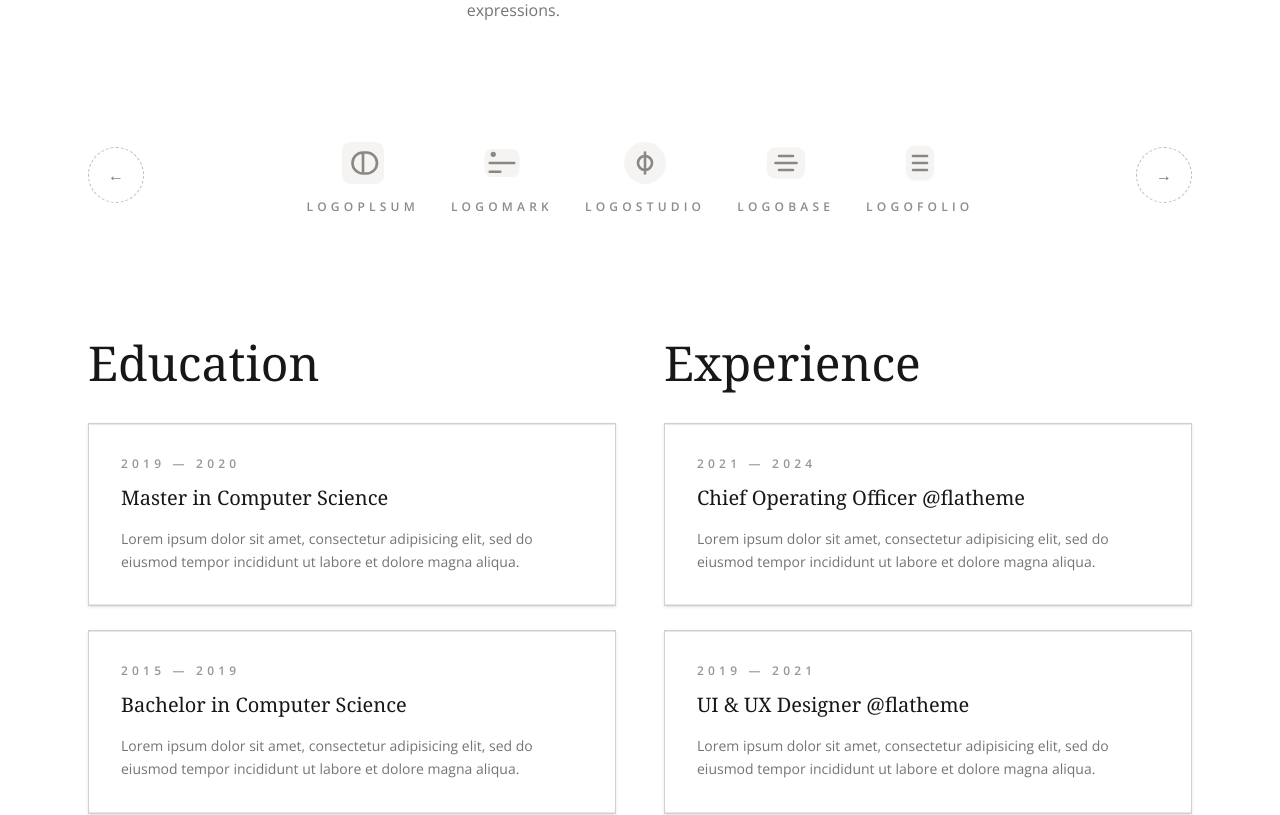
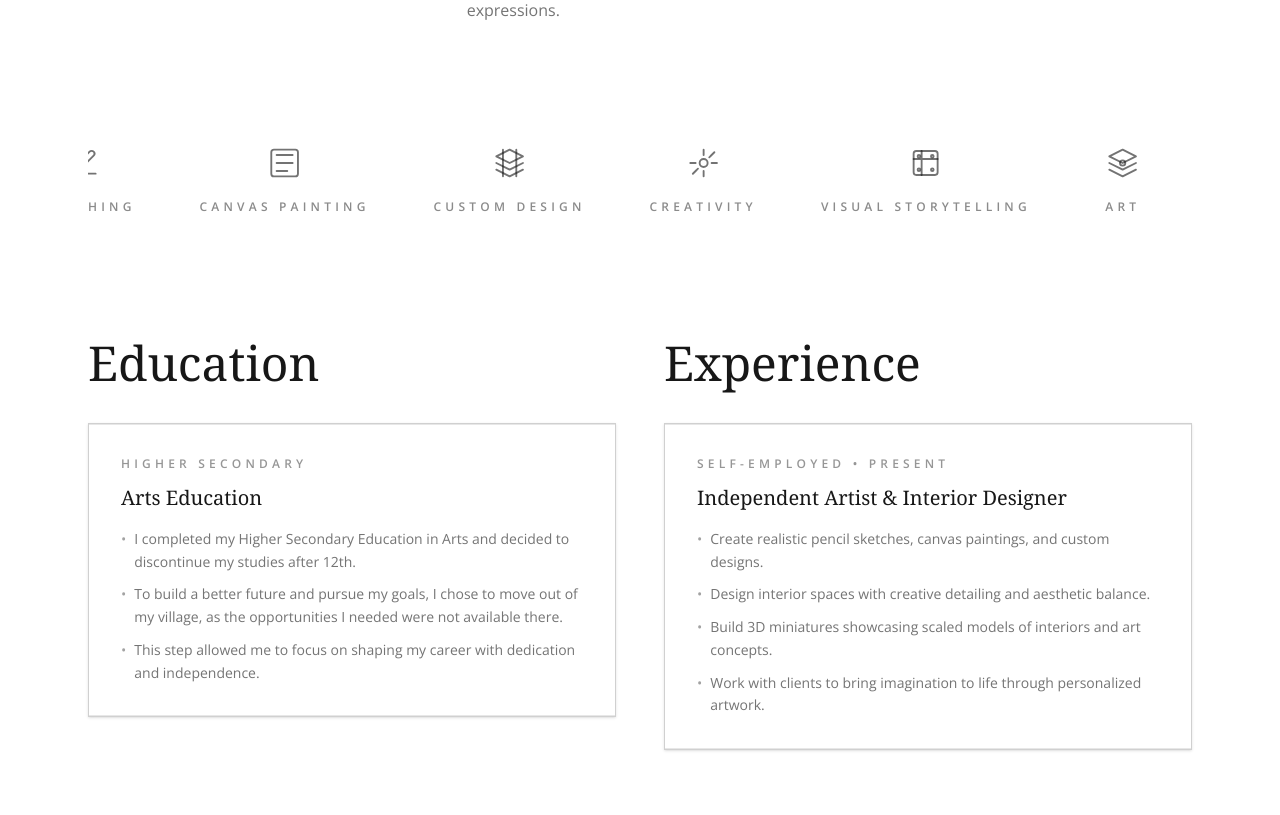
Before and after one commit to dev-stroke/nikita-portfolio, a Next.js app: page / in a window 1280 px wide. Shown: the part 2220-3035 px from the top of the page. Built offline with nearby package versions, Linux system fonts and the light colour scheme.

Commit message:
major updates

```diff
--- a/app/globals.css
+++ b/app/globals.css
@@ -31,3 +31,37 @@ body {
 .font-serif {
   font-family: Georgia, 'Times New Roman', Times, serif;
 }
+
+/* Marquee animation for ClientsStrip */
+.marquee-container {
+  position: relative;
+  width: 100%;
+  overflow: hidden;
+  /* Hide scrollbar */
+  -ms-overflow-style: none; /* IE and Edge */
+  scrollbar-width: none; /* Firefox */
+}
+
+.marquee-container::-webkit-scrollbar {
+  display: none; /* Chrome, Safari, Opera */
+}
+
+.marquee-content {
+  display: flex;
+  align-items: center;
+  animation: marquee 30s linear infinite;
+  width: fit-content;
+}
+
+.marquee-container:hover .marquee-content {
+  animation-play-state: paused;
+}
+
+@keyframes marquee {
+  0% {
+    transform: translateX(0);
+  }
+  100% {
+    transform: translateX(-33.333%);
+  }
+}
--- a/components/ClientsStrip.tsx
+++ b/components/ClientsStrip.tsx
@@ -1,74 +1,92 @@
 'use client';
 
-import { useState } from 'react';
-import Image from 'next/image';
-
-const clients = [
-  { name: 'Logoplsum', logo: '/images/logos/logo-1.svg' },
-  { name: 'Logomark', logo: '/images/logos/logo-2.svg' },
-  { name: 'Logostudio', logo: '/images/logos/logo-3.svg' },
-  { name: 'Logobase', logo: '/images/logos/logo-4.svg' },
-  { name: 'Logofolio', logo: '/images/logos/logo-5.svg' },
-  { name: 'Logoscape', logo: '/images/logos/logo-6.svg' },
+const skills = [
+  {
+    name: 'Art',
+    icon: (
+      <svg viewBox="0 0 24 24" fill="none" stroke="currentColor" strokeWidth="1.4" strokeLinecap="round" strokeLinejoin="round" className="h-8 w-8">
+        <path d="M12 2L2 7l10 5 10-5-10-5z" />
+        <path d="M2 17l10 5 10-5M2 12l10 5 10-5" />
+        <circle cx="12" cy="12" r="2" />
+      </svg>
+    ),
+  },
+  {
+    name: 'Sketching',
+    icon: (
+      <svg viewBox="0 0 24 24" fill="none" stroke="currentColor" strokeWidth="1.4" strokeLinecap="round" strokeLinejoin="round" className="h-8 w-8">
+        <path d="M12 20h9" />
+        <path d="M16.5 3.5a2.121 2.121 0 0 1 3 3L7 19l-4 1 1-4L16.5 3.5z" />
+      </svg>
+    ),
+  },
+  {
+    name: 'Canvas Painting',
+    icon: (
+      <svg viewBox="0 0 24 24" fill="none" stroke="currentColor" strokeWidth="1.4" strokeLinecap="round" strokeLinejoin="round" className="h-8 w-8">
+        <rect x="2" y="2" width="20" height="20" rx="2" />
+        <path d="M6 6h12M6 12h12M6 18h8" />
+      </svg>
+    ),
+  },
+  {
+    name: 'Custom Design',
+    icon: (
+      <svg viewBox="0 0 24 24" fill="none" stroke="currentColor" strokeWidth="1.4" strokeLinecap="round" strokeLinejoin="round" className="h-8 w-8">
+        <path d="M12 2L2 7l10 5 10-5-10-5z" />
+        <path d="M2 17l10 5 10-5M2 12l10 5 10-5" />
+        <path d="M7 2v20M17 2v20" />
+      </svg>
+    ),
+  },
+  {
+    name: 'Creativity',
+    icon: (
+      <svg viewBox="0 0 24 24" fill="none" stroke="currentColor" strokeWidth="1.4" strokeLinecap="round" strokeLinejoin="round" className="h-8 w-8">
+        <path d="M12 2v4M12 18v4M2 12h4M18 12h4" />
+        <circle cx="12" cy="12" r="3" />
+        <path d="M19.07 4.93l-2.83 2.83M6.76 17.24l-2.83 2.83M4.93 19.07l2.83-2.83M17.24 6.76l2.83-2.83" />
+      </svg>
+    ),
+  },
+  {
+    name: 'Visual Storytelling',
+    icon: (
+      <svg viewBox="0 0 24 24" fill="none" stroke="currentColor" strokeWidth="1.4" strokeLinecap="round" strokeLinejoin="round" className="h-8 w-8">
+        <rect x="3" y="3" width="18" height="18" rx="2" />
+        <path d="M3 9h18M9 3v18" />
+        <circle cx="7" cy="7" r="1" />
+        <circle cx="17" cy="7" r="1" />
+        <circle cx="7" cy="17" r="1" />
+        <circle cx="17" cy="17" r="1" />
+      </svg>
+    ),
+  },
 ];
 
 export default function ClientsStrip() {
-  const [startIndex, setStartIndex] = useState(0);
-  const visibleClients = clients.slice(startIndex, startIndex + 5);
-
-  const handlePrev = () => {
-    setStartIndex((prev) => (prev === 0 ? clients.length - 5 : prev - 1));
-  };
-
-  const handleNext = () => {
-    setStartIndex((prev) => (prev >= clients.length - 5 ? 0 : prev + 1));
-  };
+  // Duplicate skills for seamless infinite scroll
+  const duplicatedSkills = [...skills, ...skills, ...skills];
 
   return (
     <section className="bg-background py-12">
       <div className="mx-auto w-full max-w-6xl px-4 sm:px-6">
-        <div className="flex items-center justify-center gap-8 overflow-x-auto md:hidden">
-          {clients.map((client) => (
-            <div key={client.name} className="flex min-w-[90px] flex-col items-center gap-2 text-foreground/50">
-              <div className="relative h-12 w-12">
-                <Image src={client.logo} alt={client.name} fill className="object-contain opacity-80" />
-              </div>
-              <span className="text-[10px] font-semibold uppercase tracking-[0.4em]">
-                {client.name}
-              </span>
+        {/* Mobile & Desktop: Infinite auto-scroll marquee */}
+        <div className="overflow-hidden">
+          <div className="marquee-container group">
+            <div className="marquee-content">
+              {duplicatedSkills.map((skill, index) => (
+                <div key={`${skill.name}-${index}`} className="flex flex-col items-center gap-2 text-foreground/50 flex-shrink-0 px-4 md:px-8">
+                  <div className="flex h-12 w-12 md:h-14 md:w-14 items-center justify-center text-foreground/60 transition-all duration-300 hover:scale-110 hover:text-foreground">
+                    {skill.icon}
+                  </div>
+                  <span className="text-[10px] md:text-xs font-semibold uppercase tracking-[0.4em] md:tracking-[0.35em] whitespace-nowrap">
+                    {skill.name}
+                  </span>
+                </div>
+              ))}
             </div>
-          ))}
-        </div>
-
-        <div className="hidden items-center justify-between md:flex">
-          <button
-            type="button"
-            onClick={handlePrev}
-            aria-label="Previous clients"
-            className="flex h-14 w-14 items-center justify-center rounded-full border border-dashed border-foreground/30 text-foreground/60 transition hover:border-foreground hover:text-foreground"
-          >
-            &larr;
-          </button>
-          <div className="flex flex-1 items-center justify-center gap-8 px-6">
-            {visibleClients.map((client) => (
-              <div key={client.name} className="flex flex-col items-center gap-2 text-foreground/50">
-                <div className="relative h-14 w-14">
-                  <Image src={client.logo} alt={client.name} fill className="object-contain opacity-80" />
-                </div>
-                <span className="text-xs font-semibold uppercase tracking-[0.35em]">
-                  {client.name}
-                </span>
-              </div>
-            ))}
           </div>
-          <button
-            type="button"
-            onClick={handleNext}
-            aria-label="Next clients"
-            className="flex h-14 w-14 items-center justify-center rounded-full border border-dashed border-foreground/30 text-foreground/60 transition hover:border-foreground hover:text-foreground"
-          >
-            &rarr;
-          </button>
         </div>
       </div>
     </section>
--- a/components/EducationExperience.tsx
+++ b/components/EducationExperience.tsx
@@ -2,43 +2,26 @@
 
 const education = [
   {
-    years: '2019 — 2020',
-    title: 'Master in Computer Science',
-    description:
-      'Lorem ipsum dolor sit amet, consectetur adipisicing elit, sed do eiusmod tempor incididunt ut labore et dolore magna aliqua.',
-  },
-  {
-    years: '2015 — 2019',
-    title: 'Bachelor in Computer Science',
-    description:
-      'Lorem ipsum dolor sit amet, consectetur adipisicing elit, sed do eiusmod tempor incididunt ut labore et dolore magna aliqua.',
-  },
-  {
-    years: '2013 — 2014',
-    title: 'Certificate in UI & UX Design',
-    description:
-      'Lorem ipsum dolor sit amet, consectetur adipisicing elit, sed do eiusmod tempor incididunt ut labore et dolore magna aliqua.',
+    years: 'Higher Secondary',
+    title: 'Arts Education',
+    description: [
+      'I completed my Higher Secondary Education in Arts and decided to discontinue my studies after 12th.',
+      'To build a better future and pursue my goals, I chose to move out of my village, as the opportunities I needed were not available there.',
+      'This step allowed me to focus on shaping my career with dedication and independence.',
+    ],
   },
 ];
 
 const experience = [
   {
-    years: '2021 — 2024',
-    title: 'Chief Operating Officer @flatheme',
-    description:
-      'Lorem ipsum dolor sit amet, consectetur adipisicing elit, sed do eiusmod tempor incididunt ut labore et dolore magna aliqua.',
-  },
-  {
-    years: '2019 — 2021',
-    title: 'UI & UX Designer @flatheme',
-    description:
-      'Lorem ipsum dolor sit amet, consectetur adipisicing elit, sed do eiusmod tempor incididunt ut labore et dolore magna aliqua.',
-  },
-  {
-    years: '2014 — 2019',
-    title: 'Creative Director @flatheme',
-    description:
-      'Lorem ipsum dolor sit amet, consectetur adipisicing elit, sed do eiusmod tempor incididunt ut labore et dolore magna aliqua.',
+    years: 'Self-employed • Present',
+    title: 'Independent Artist & Interior Designer',
+    description: [
+      'Create realistic pencil sketches, canvas paintings, and custom designs.',
+      'Design interior spaces with creative detailing and aesthetic balance.',
+      'Build 3D miniatures showcasing scaled models of interiors and art concepts.',
+      'Work with clients to bring imagination to life through personalized artwork.',
+    ],
   },
 ];
 
@@ -48,14 +31,25 @@ function TimelineColumn({ heading, items }: { heading: string; items: typeof edu
       <h2 className="font-serif text-[clamp(2.25rem,4vw,3rem)] text-foreground">{heading}</h2>
       <div className="space-y-6">
         {items.map((item) => (
-          <div key={item.title} className="relative overflow-hidden border border-foreground/20 bg-background/70 px-6 py-8 shadow-sm sm:px-8">
+          <div key={item.title} className="group relative overflow-hidden border border-foreground/20 bg-background/70 px-6 py-8 shadow-sm transition-all duration-300 hover:border-foreground/30 hover:shadow-md sm:px-8">
             <span className="block text-xs font-semibold uppercase tracking-[0.35em] text-foreground/45">
               {item.years}
             </span>
             <h3 className="mt-3 font-serif text-lg text-foreground sm:text-xl">{item.title}</h3>
-            <p className="mt-4 text-sm leading-relaxed text-foreground/60">
-              {item.description}
-            </p>
+            <div className="mt-4 space-y-2.5">
+              {Array.isArray(item.description) ? (
+                item.description.map((paragraph, index) => (
+                  <p key={index} className="text-sm leading-relaxed text-foreground/60 flex items-start">
+                    <span className="mr-2 text-foreground/40">•</span>
+                    <span>{paragraph}</span>
+                  </p>
+                ))
+              ) : (
+                <p className="text-sm leading-relaxed text-foreground/60">
+                  {item.description}
+                </p>
+              )}
+            </div>
             <div className="absolute inset-x-0 top-0 h-px bg-foreground/10" />
             <div className="absolute inset-x-0 bottom-0 h-px bg-foreground/10" />
           </div>
```
